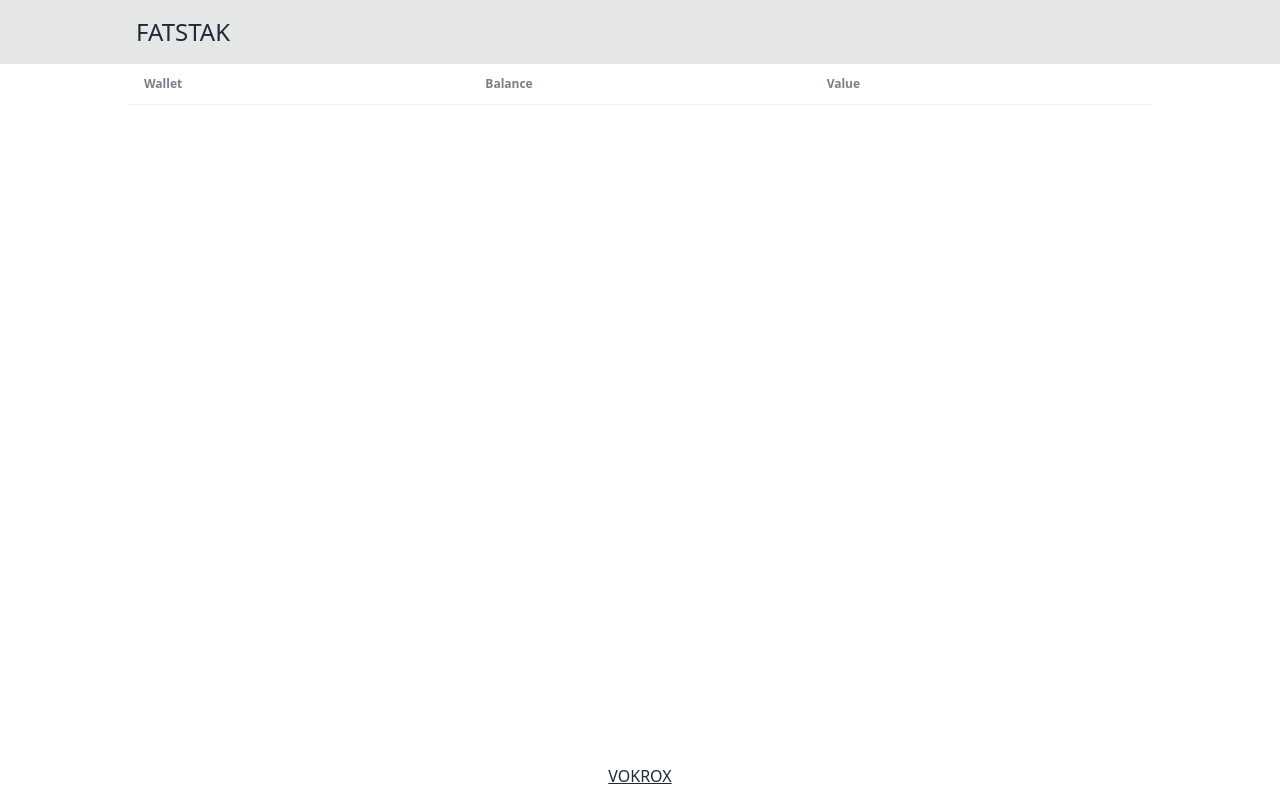
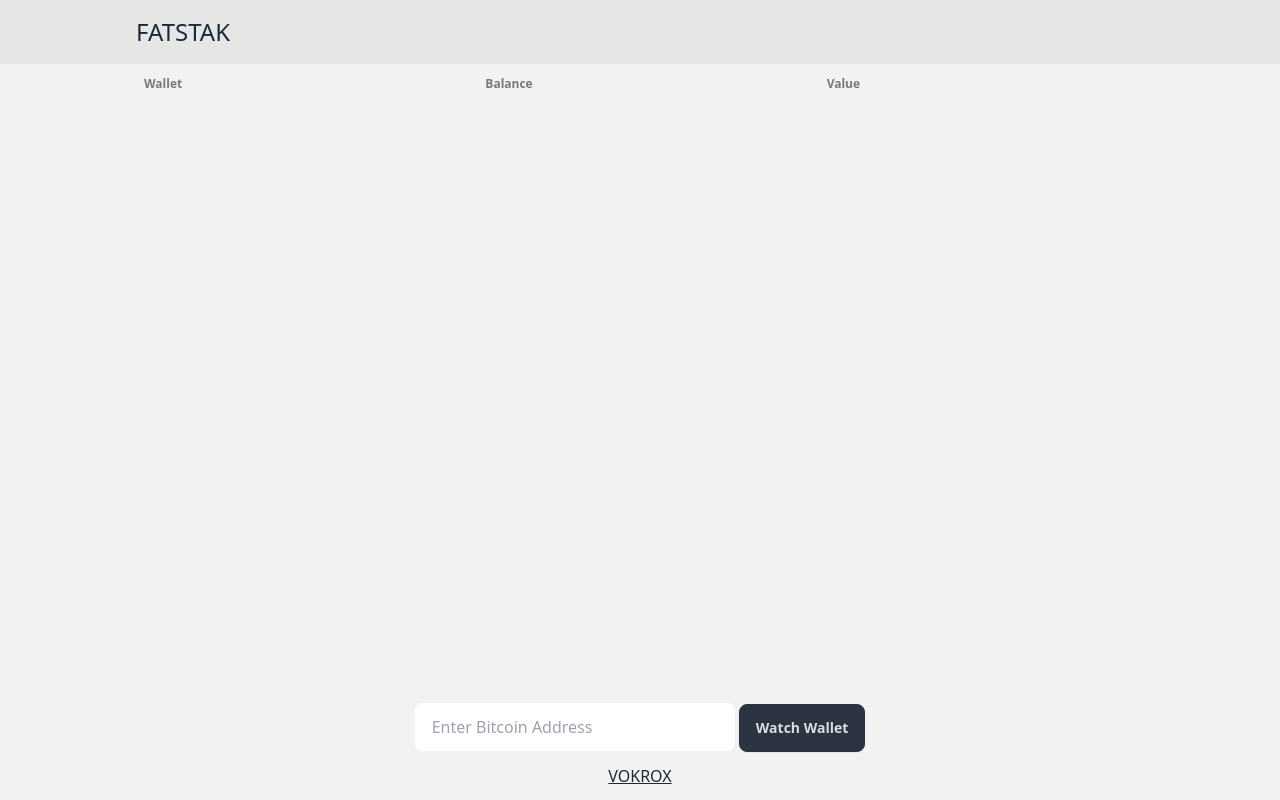
Before and after one commit to austinvach/fatstak, a plain HTML site: page index.html in a window 1280 px wide. Drawn offline with Linux system fonts and the light colour scheme; no server answers.

Commit message:
Restored the watch wallet UI

```diff
--- a/index.html
+++ b/index.html
@@ -10,7 +10,7 @@
     <link rel="shortcut icon" href="/favicon.png" type="image/x-icon">
 </head>
 
-<body class="text-center h-full flex flex-col">
+<body class="text-center h-full flex flex-col bg-base-200">
     <!-- TOP BANNER -->
     <div class="w-full bg-base-300">
         <div class="navbar max-w-screen-lg mx-auto">
@@ -64,10 +64,12 @@
             <p><span id="btcPrice"></span></p>
         </div>
     </div>
-    <!-- <input id="btcAddress" type="text" class="input w-full max-w-xs" placeholder="Enter Bitcoin Address">
-    <button onclick="addAddress()">Watch Wallet</button> -->
+    <div>
+        <input id="btcAddress" type="text" class="input w-full max-w-xs" placeholder="Enter Bitcoin Address">
+        <button onclick="addAddress()" class="btn btn-neutral">Watch Wallet</button>
+    </div>
     <!-- FOOTER -->
-    <footer id="footer" class="pb-4 leading-none">
+    <footer id="footer" class="p-4 leading-none">
         <a href="https://vokrox.com" class="link">VOKROX</a>
     </footer>
     <script src="app.js"></script>
```
Also changed, not shown: output.css.
